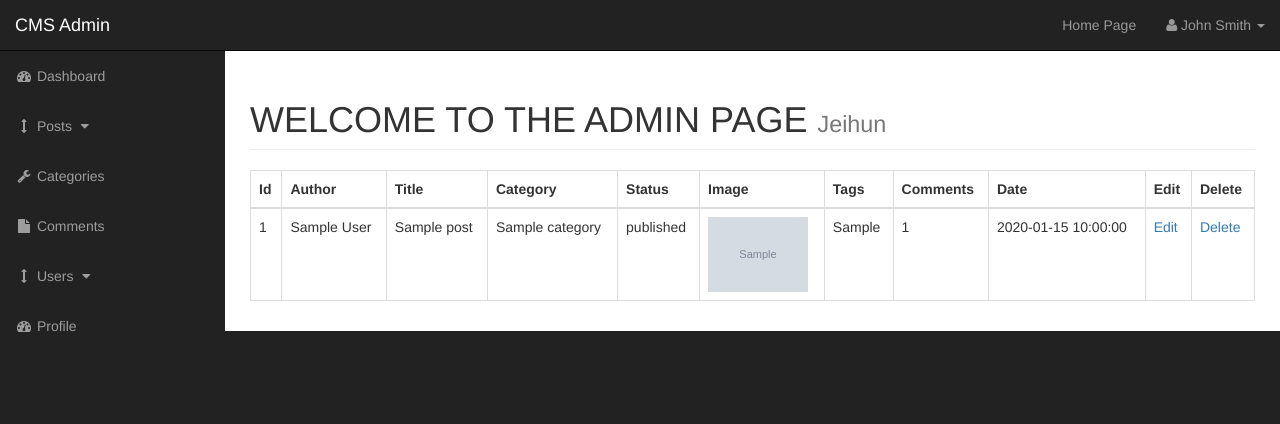
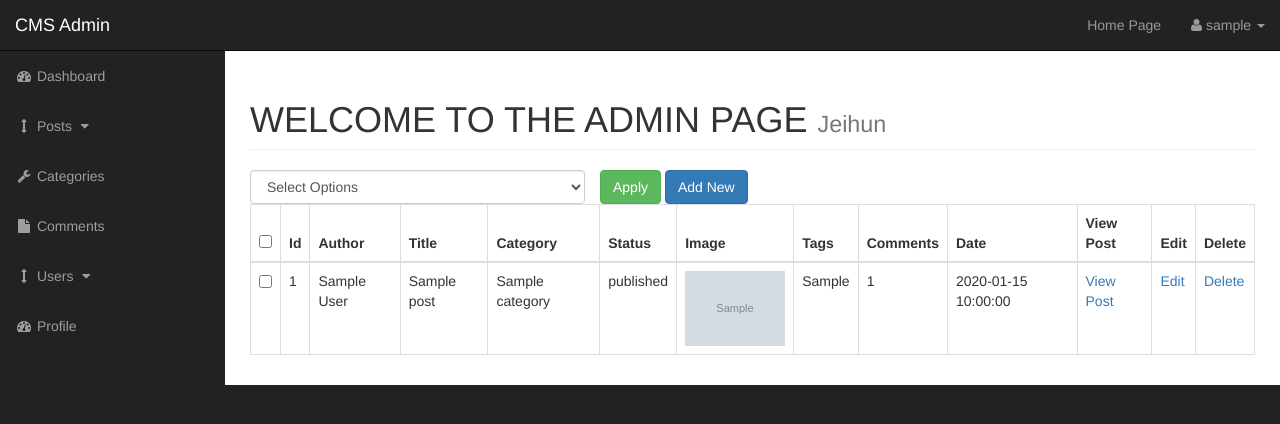
Before and after one commit to jeihunalizadeh/phpcms, a PHP site: page /admin/admin_posts.php in a window 1280 px wide. Shown: the top 424 px of the page. Run offline with PHP 8.4, Linux system fonts and the light colour scheme; the visitor is signed in with stand-in values (Sample User, id 1); tables that the repository leaves empty or names only in its code hold one stand-in row (values such as "Sample post"); grey boxes marked "Sample" are stand-in pictures; some libraries are stand-ins or nearby versions.

Commit message:
created bulk system and added extra features

```diff
--- a/CMS_TEMPLATE/admin/css/sb-admin.css
+++ b/CMS_TEMPLATE/admin/css/sb-admin.css
@@ -222,3 +222,7 @@ ul.alert-dropdown {
 .panel-yellow a:hover {
     color: #df8a13;
 }
+
+#bulkOptionContainer {
+    padding: 0;
+}
--- a/CMS_TEMPLATE/admin/includes/admin_footer.php
+++ b/CMS_TEMPLATE/admin/includes/admin_footer.php
@@ -1,5 +1,6 @@
 <!-- jQuery -->
     <script src="js/jquery.js"></script>
+    <script type="text/javascript" src="/CMS_TEMPLATE/admin/js/scripts.js"></script>
 
     <!-- Bootstrap Core JavaScript -->
     <script src="js/bootstrap.min.js"></script>
--- a/CMS_TEMPLATE/admin/includes/admin_header.php
+++ b/CMS_TEMPLATE/admin/includes/admin_header.php
@@ -5,10 +5,11 @@
 <?php session_start(); ?>
 
 <?php
-if(isset($_SESSION['user_role'])) {
-   if($_SESSION['user_role'] !== 'admin') {
+
+if(!isset($_SESSION['user_role'])) {
+
         header("Location: /CMS_TEMPLATE/index.php");
-}
+
 
 }
 
@@ -45,7 +46,7 @@ if(isset($_SESSION['user_role'])) {
         <script src="https://oss.maxcdn.com/libs/respond.js/1.4.2/respond.min.js"></script>
     <![endif]-->
         <script type="text/javascript" src="https://www.gstatic.com/charts/loader.js"></script>
-
+        <script src="https://cdn.ckeditor.com/ckeditor5/11.2.0/classic/ckeditor.js"></script>
 
 </head>
 
--- a/CMS_TEMPLATE/admin/includes/admin_navigation.php
+++ b/CMS_TEMPLATE/admin/includes/admin_navigation.php
@@ -14,7 +14,22 @@
             <li><a href="../index.php">Home Page</a></li>
 
                 <li class="dropdown">
-                    <a href="#" class="dropdown-toggle" data-toggle="dropdown"><i class="fa fa-user"></i> John Smith <b class="caret"></b></a>
+                    <a href="#" class="dropdown-toggle" data-toggle="dropdown"><i class="fa fa-user"></i>
+
+                    <?php
+                    if(isset($_SESSION['username'])) {
+                        echo $_SESSION['username'];
+                    }
+
+
+                 ?>
+
+
+
+
+
+
+                    <b class="caret"></b></a>
                     <ul class="dropdown-menu">
                         <li>
                             <a href="#"><i class="fa fa-fw fa-user"></i> Profile</a>
--- a/CMS_TEMPLATE/admin/includes/view_all_posts.php
+++ b/CMS_TEMPLATE/admin/includes/view_all_posts.php
@@ -1,6 +1,88 @@
+<?php
+
+    if(isset($_POST['checkBoxArray'])){
+        foreach($_POST['checkBoxArray'] as $checkBoxValue) {
+            $bulk_options = $_POST['bulk_options'];
+
+            switch($bulk_options){
+                case 'published':
+                    $query="UPDATE posts SET post_status = '{$bulk_options}' WHERE post_id = {$checkBoxValue} ";
+                    $set_status_published = mysqli_query($connection, $query);
+                    confirmPosts($set_status_published);
+
+                    break;
+
+                  case 'draft':
+                    $query="UPDATE posts SET post_status = '{$bulk_options}' WHERE post_id = {$checkBoxValue} ";
+                    $set_status_draft = mysqli_query($connection, $query);
+                    confirmPosts($set_status_draft);
+
+                    break;
+
+
+
+                case 'delete':
+                    $query = "DELETE FROM posts WHERE post_id = {$checkBoxValue} ";
+                    $set_delete = mysqli_query($connection, $query);
+                    confirmPosts($set_delete);
+                    break;
+
+            }
+
+
+        }
+    }
+
+
+
+
+
+
+
+
+
+    ?>
+     <form action="" method="POST">
+
       <table class="table table-bordered table-hover">
+
+
+          <div id="bulkOptionContainer" class="col-xs-4">
+              <select class="form-control" name="bulk_options" id="">
+                  <option value="draft">Select Options</option>
+                  <option value="published">Publish</option>
+                  <option value="draft">Draft</option>
+                  <option value="delete">Delete</option>
+
+              </select>
+
+          </div>
+          <div class="col-xs-4">
+              <input type="submit" name="submit" class="btn btn-success" value="Apply"/>
+              <a class="btn btn-primary" href="admin_posts.php?source=add_post">Add New</a>
+          </div>
+
+
+
+
+
+
+
+
+
+
+
+
+
+
+
+
+
+
+
     <thead>
     <tr>
+        <th><input id="selectAllBoxes" type="checkbox"></th>
         <th>Id</th>
         <th>Author</th>
         <th>Title</th>
@@ -10,6 +92,7 @@
         <th>Tags</th>
         <th>Comments</th>
         <th>Date</th>
+        <th>View Post</th>
         <th>Edit</th>
         <th>Delete</th>
 
@@ -29,7 +112,16 @@ while($row = mysqli_fetch_assoc($view_all_posts_query)) {
     $post_tags = $row['post_tags'];
     $post_comment_count = $row['post_comment_count'];
     $post_date = $row['post_date'];
+
+
+
     echo "<tr>";
+    ?>
+
+    <td><input type="checkbox" class="checkBoxes" name="checkBoxArray[]" value="<?php echo $post_id; ?>"/></td>
+
+
+    <?php
     echo "<td>{$post_id}</td>";
     echo "<td>{$post_author}</td>";
     echo "<td>{$post_title}</td>";
@@ -52,6 +144,7 @@ while($row = mysqli_fetch_assoc($view_all_posts_query)) {
     echo "<td>{$post_tags}</td>";
     echo "<td>{$post_comment_count}</td>";
     echo "<td>{$post_date}</td>";
+    echo "<td><a href='../post.php?p_id={$post_id}'>View Post</a></td>";
     echo "<td><a href='admin_posts.php?source=edit_post&p_id={$post_id}'>Edit</a></td>";
     echo "<td><a href='admin_posts.php?delete={$post_id}'>Delete</a></td>";
     echo "</tr>";
@@ -65,7 +158,7 @@ while($row = mysqli_fetch_assoc($view_all_posts_query)) {
 
                             </tbody>
                         </table>
-
+           </form>
 <?php
 
 if(isset($_GET['delete'])){
--- /dev/null
+++ b/CMS_TEMPLATE/admin/js/scripts.js
@@ -0,0 +1,30 @@
+ $(document).ready(function(){
+ //CK EDITOR
+     ClassicEditor
+        .create( document.querySelector( '#body' ) )
+        .catch( error => {
+            console.error( error );
+        } );
+
+
+ });
+
+
+ $(document).ready(function(){
+     $('#selectAllBoxes').click(function(event){
+     if(this.checked) {
+
+
+     $('.checkBoxes').each(function(){
+         this.checked = true;
+     });
+
+
+     } else {
+         $('.checkBoxes').each(function(){
+             this.checked = false;
+         });
+     }
+
+ });
+ });
--- a/CMS_TEMPLATE/index.php
+++ b/CMS_TEMPLATE/index.php
@@ -50,10 +50,12 @@
                 </p>
                 <p><span class="glyphicon glyphicon-time"></span><?php echo $post_date ?></p>
                 <hr>
+                <a href="post.php?p_id=<?php echo $post_id ?>">
                 <img class="img-responsive" src="images/<?php echo $post_image; ?>" alt="">
+                </a>
                 <hr>
                 <p><?php echo $post_content ?></p>
-                <a class="btn btn-primary" href="#">Read More <span class="glyphicon glyphicon-chevron-right"></span></a>
+                <a class="btn btn-primary" href="post.php?p_id=<?php echo $post_id ?>">Read More <span class="glyphicon glyphicon-chevron-right"></span></a>
 
                 <hr>
 
```
Also changed, not shown: CMS_TEMPLATE/admin/includes/add_post.php (+11 -3 lines), CMS_TEMPLATE/admin/includes/edit_post.php (+58 -28 lines), CMS_TEMPLATE/admin/index.php (+7 -3 lines), CMS_TEMPLATE/includes/navigation.php (+20 -8 lines), CMS_TEMPLATE/post.php (+4 -3 lines), 1 other file.
